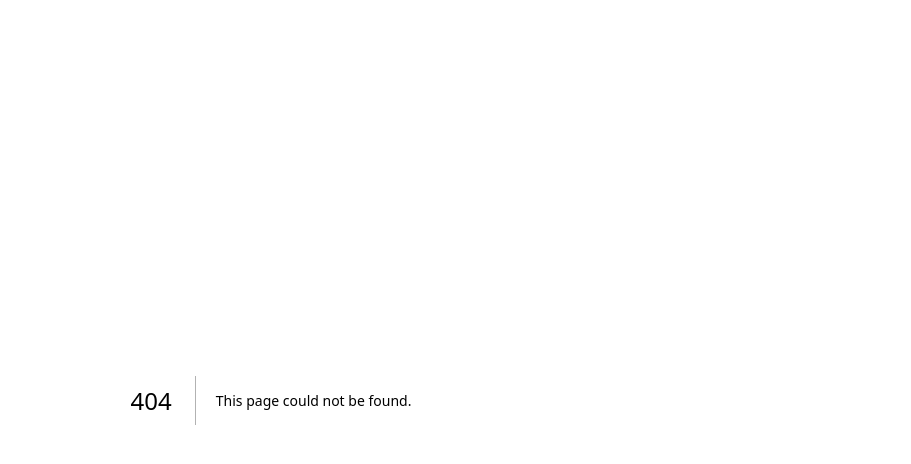
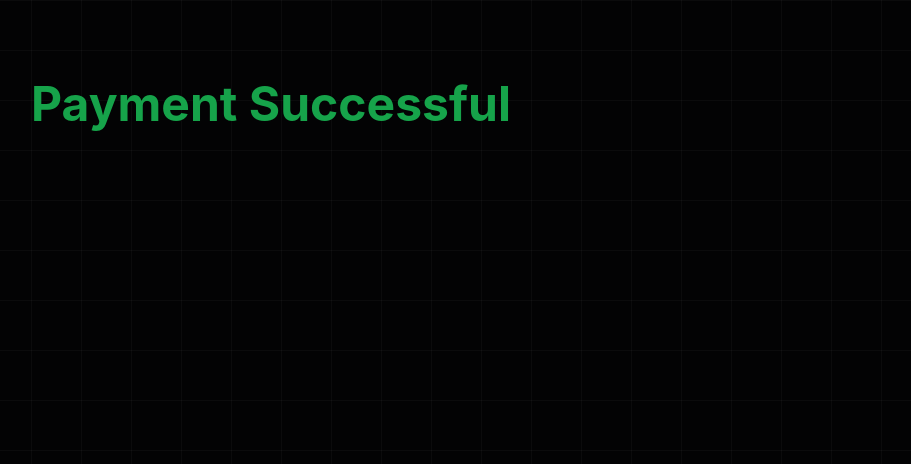
Before and after one commit to Shh12308/market-, a Next.js app: page /payment/success in a window 1280 px wide. Before the commit this address had no page. Shown: the top 464 px of the page, without its empty margins (369-1280 px from the left). Built offline with nearby package versions, Linux system fonts and the light colour scheme.

Commit message:
Create page.tsx

```diff
--- /dev/null
+++ b/app/payment/success/page.tsx
@@ -0,0 +1,9 @@
+export default function Success() {
+  return (
+    <div className="text-center p-20">
+      <h1 className="text-5xl font-bold text-green-600">
+        Payment Successful
+      </h1>
+    </div>
+  );
+}
```
